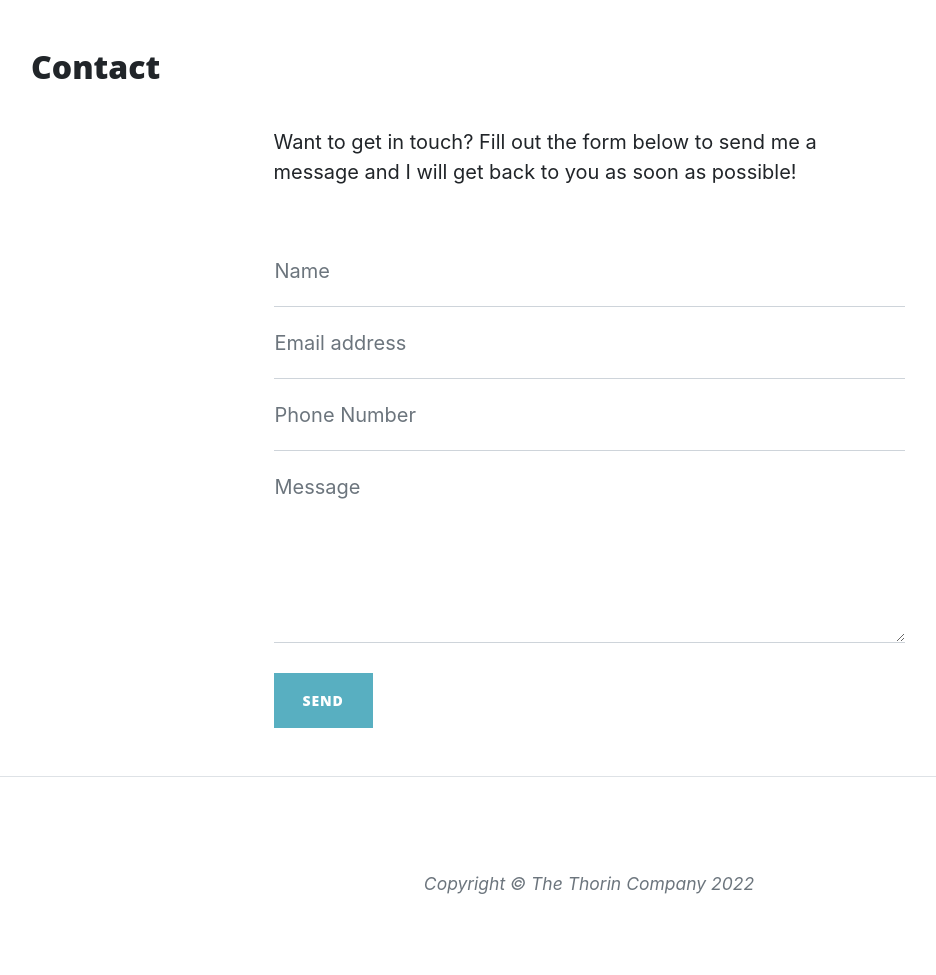
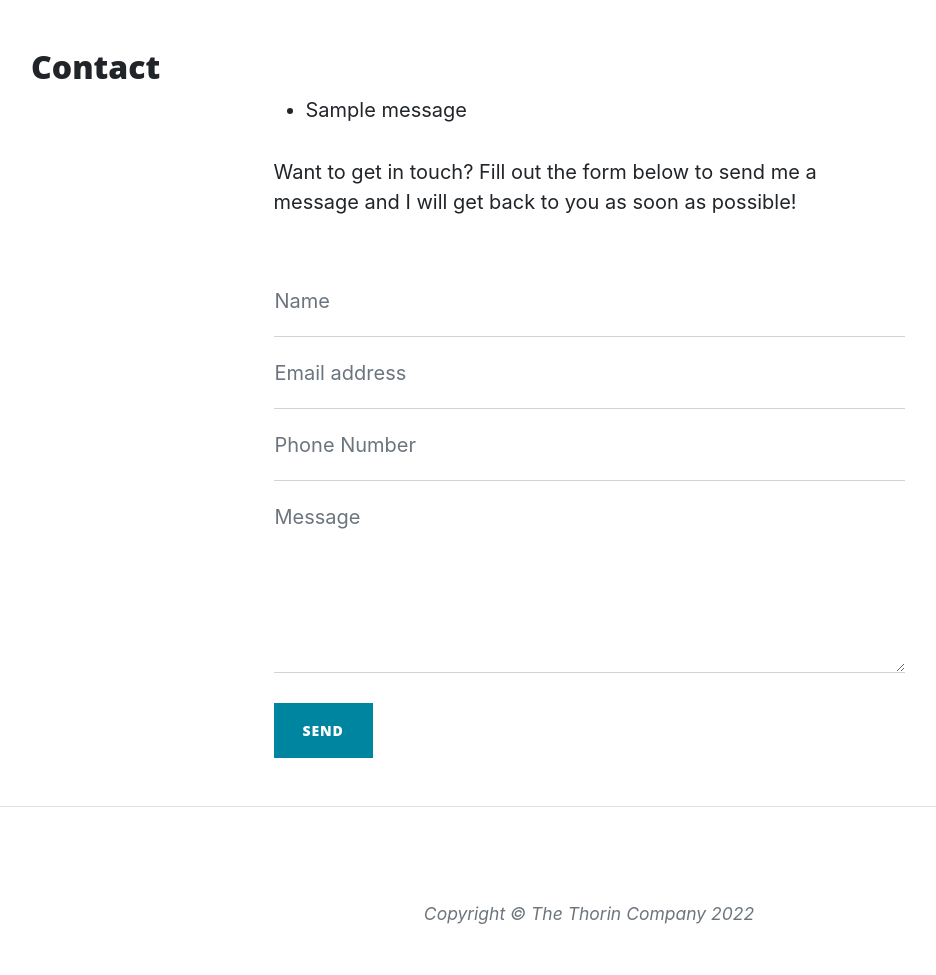
Before and after one commit to nfepb/Thorin-Company-FlaskFramework, a Flask app: page /contact in a window 1280 px wide. Shown: the part 628-1603 px from the top of the page, without its empty margins (51-987 px from the left). Before the commit the page ends 1522 px from the top, so only its background shows below. Run offline with Flask 2, Linux system fonts and the light colour scheme; one stand-in notice (Sample message) is shown; some libraries are stand-ins or nearby versions.

Commit message:
Updates app.route for form submission and displays flash message on contact page

```diff
--- a/run.py
+++ b/run.py
@@ -1,8 +1,11 @@
 import os
 import json
-from flask import Flask, render_template
+from flask import Flask, render_template, request, flash
+if os.path.exists("env.py"):
+    import env
 
 app = Flask(__name__)
+app.secret_key = os.environ.get("SECRET_KEY")
 
 
 @app.route("/")
@@ -33,6 +36,10 @@ def about_member(member_name):
 
 @app.route("/contact", methods=["GET", "POST"])
 def contact():
+    if request.method == "POST":
+        flash("Thanks {}, we have received your message!".format(
+            # inserts name in {}:
+            request.form.get("name")))
     return render_template("contact.html", page_title="Contact")
 
 
--- a/templates/contact.html
+++ b/templates/contact.html
@@ -3,6 +3,13 @@
 
 <div class="row gx-4 gx-lg-5 justify-content-center">
   <div class="col-md-10 col-lg-8 col-xl-7">
+    {% with messages = get_flashed_messages() %} {% if messages %}
+    <ul class="flashes">
+      {% for message in messages %}
+      <li>{{ message }}</li>
+      {% endfor %}
+    </ul>
+    {% endif %} {% endwith %}
     <p>
       Want to get in touch? Fill out the form below to send me a message and I
       will get back to you as soon as possible!
@@ -93,7 +100,7 @@
         </div>
         <!-- Submit Button-->
         <button
-          class="btn btn-primary text-uppercase disabled"
+          class="btn btn-primary text-uppercase"
           id="submitButton"
           type="submit"
         >
```
Also changed, not shown: 1 other file.
